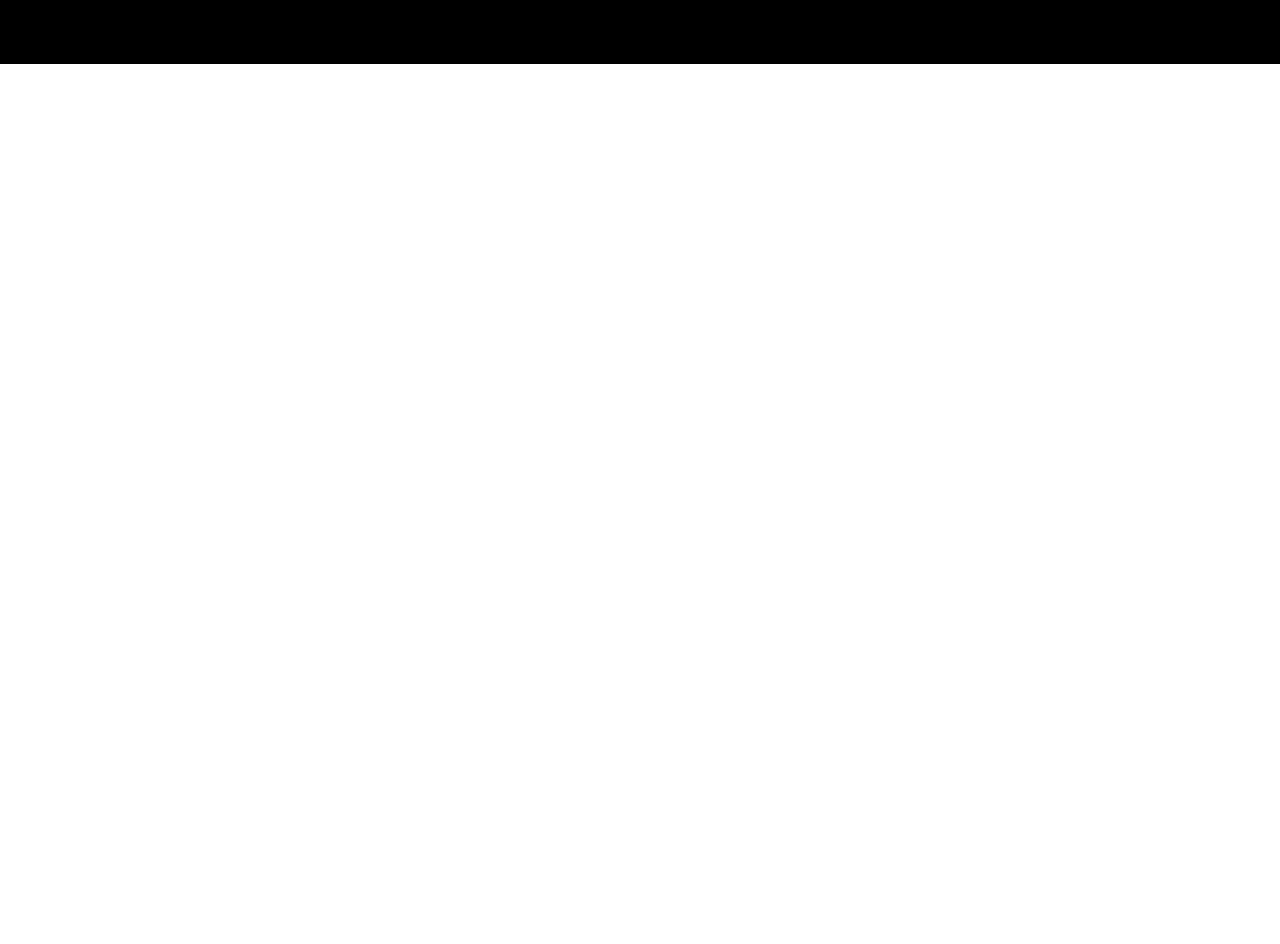
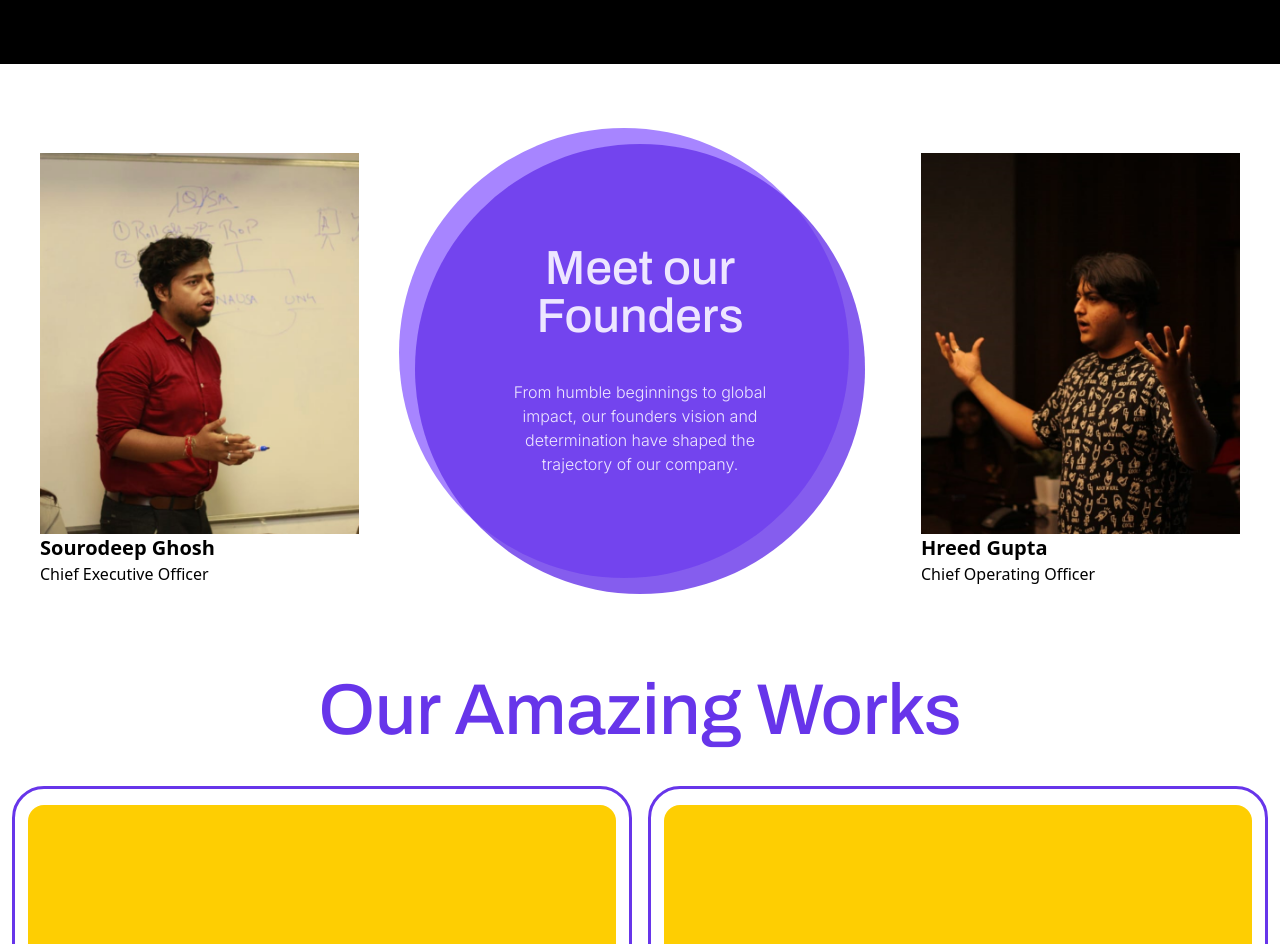
Before and after one commit to biswa-ganguly/re-design, a React (Vite) app: page / in a window 1280 px wide. Shown: the part 6720-7664 px from the top of the page. Before the commit the page ends 6784 px from the top, so only its background shows below. Built offline with nearby package versions, Linux system fonts and the light colour scheme.

Commit message:
Founders & Works Done

```diff
--- /dev/null
+++ b/src/components/AmazingCard.jsx
@@ -0,0 +1,26 @@
+const AmazingCard = ({ title, description, tags }) => {
+  return (
+    <div className="w-[550px] h-[500px] lg:w-[620px] lg:h-[560px] rounded-[32px] border-[3px] border-[#6735EA] flex flex-col gap-5 py-4 px-4 items-center">
+      <div className="w-[520px] h-[270px] lg:w-[588px] lg:h-[320px] bg-[#FECE02] rounded-[16px] transform transition-transform duration-500 hover:scale-95 hover:rotate-2 hover:translate-x-1 hover:translate-y-1"></div>
+
+      <div className="flex gap-3 w-full">
+        {tags?.map((arra, index) => (
+          <p
+            key={index}
+            className="w-fit rounded-[16px] bg-[#FECE02] py-[6px] px-[12px] font-medium"
+          >
+            {arra}
+          </p>
+        ))}
+      </div>
+      <div className="px-2">
+        <h1 className="font-archivo text-[32px]">{title}</h1>
+        <p className="font-inter text-[16px] font-normal leading-[160%] text-[#0d0d0d99]">
+          {description}
+        </p>
+      </div>
+    </div>
+  );
+};
+
+export default AmazingCard;
--- /dev/null
+++ b/src/pages/Home/AmazingWorks.jsx
@@ -0,0 +1,92 @@
+import AmazingCard from "../../components/AmazingCard";
+
+const AmazingWorks = () => {
+  const works = [
+    {
+      title: "Waaree Solar Americas",
+      description:
+        "Lorem ipsum dolor sit amet, consectetur adipiscing elit. Sed do eiusmod tempor incididunt ut labore et dolore magna aliqua. Ut enim ad minim veniam, quis nostrud exercitat",
+      tags: ["Web Design", "Web Development"],
+    },
+    {
+      title: "Universal Distribution LLC",
+      description:
+        "Lorem ipsum dolor sit amet, consectetur adipiscing elit. Sed do eiusmod tempor incididunt ut labore et dolore magna aliqua. Ut enim ad minim veniam, quis nostrud exercitat",
+      tags: ["Web Design", "Web Development"],
+    },
+    {
+      title: "Gulf Sea Real Estates LLC",
+      description:
+        "Lorem ipsum dolor sit amet, consectetur adipiscing elit. Sed do eiusmod tempor incididunt ut labore et dolore magna aliqua. Ut enim ad minim veniam, quis nostrud exercitat",
+      tags: ["Web Design", "Web Development"],
+    },
+    {
+      title: "Bangla Konnection",
+      description:
+        "Lorem ipsum dolor sit amet, consectetur adipiscing elit. Sed do eiusmod tempor incididunt ut labore et dolore magna aliqua. Ut enim ad minim veniam, quis nostrud exercitat",
+      tags: ["Web Design", "Web Development"],
+    },
+    {
+      title: "Synergy Tea",
+      description:
+        "Lorem ipsum dolor sit amet, consectetur adipiscing elit. Sed do eiusmod tempor incididunt ut labore et dolore magna aliqua. Ut enim ad minim veniam, quis nostrud exercitat",
+      tags: ["Web Design", "Web Development"],
+    },
+    {
+      title: "Fashionisn",
+      description:
+        "Lorem ipsum dolor sit amet, consectetur adipiscing elit. Sed do eiusmod tempor incididunt ut labore et dolore magna aliqua. Ut enim ad minim veniam, quis nostrud exercitat",
+      tags: ["Web Design", "Web Development"],
+    },
+    {
+      title: "Samshiti",
+      description:
+        "Lorem ipsum dolor sit amet, consectetur adipiscing elit. Sed do eiusmod tempor incididunt ut labore et dolore magna aliqua. Ut enim ad minim veniam, quis nostrud exercitat",
+      tags: ["Web Design", "Web Development"],
+    },
+    {
+      title: "The Learning Panda",
+      description:
+        "Lorem ipsum dolor sit amet, consectetur adipiscing elit. Sed do eiusmod tempor incididunt ut labore et dolore magna aliqua. Ut enim ad minim veniam, quis nostrud exercitat",
+      tags: ["Web Design", "Web Development"],
+    },
+    {
+      title: "Zumi",
+      description:
+        "Lorem ipsum dolor sit amet, consectetur adipiscing elit. Sed do eiusmod tempor incididunt ut labore et dolore magna aliqua. Ut enim ad minim veniam, quis nostrud exercitat",
+      tags: ["Branding", "Social Media"],
+    },
+    {
+      title: "Shree Yash Destinations",
+      description:
+        "Lorem ipsum dolor sit amet, consectetur adipiscing elit. Sed do eiusmod tempor incididunt ut labore et dolore magna aliqua. Ut enim ad minim veniam, quis nostrud exercitat",
+      tags: ["Web Design", "Web Development"],
+    },
+    {
+      title: "PCG",
+      description:
+        "Lorem ipsum dolor sit amet, consectetur adipiscing elit. Sed do eiusmod tempor incididunt ut labore et dolore magna aliqua. Ut enim ad minim veniam, quis nostrud exercitat",
+      tags: ["Web Design", "Web Development"],
+    },
+  ];
+  return (
+    <div className="flex flex-col gap-10 items-center justify-center my-10">
+      <h1 className="text-[#6735EA] text-center font-archivo text-5xl lg:text-7xl font-medium">
+        Our Amazing Works
+      </h1>
+      <div className="grid grid-cols-1 sm:grid-cols-2 gap-y-5">
+        {works.map((work, index) => (
+          <div key={index} className="px-2">
+            <AmazingCard
+              title={work.title}
+              description={work.description}
+              tags={work.tags}
+            />
+          </div>
+        ))}
+      </div>
+    </div>
+  );
+};
+
+export default AmazingWorks;
--- a/src/pages/Home/Founders.jsx
+++ b/src/pages/Home/Founders.jsx
@@ -1,9 +1,59 @@
-import React from 'react'
+function Founders() {
+  const founders = [
+    {
+      name: "Sourodeep Ghosh",
+      designation: "Chief Executive Officer",
+      description:
+        "My vision is as straightforward as it gets-to develop home run strategies and our team of data- crunching maniacs will make it happen. We're here to tell you that there is no such rulebook to success, and there exists more than one way to win. As far as what I perceive the brand to be, we're like a kaleidoscope of talent and creativity. We bring a clean slate entwined with a passionate approach to everything we do. We're here to build with you and that is what makes the difference.",
+      image: "/ceo.png",
+    },
+    {
+      name: "Hreed Gupta",
+      designation: "Chief Operating Officer",
+      description:
+        "My unorthodox self believes in the adage 'the most absurd of things click' and the ones called mad ideas are often the source of marketing success stories. I see The Agenc-E as a one-stop shop for businesses trying to establish a brand because a firm may exist but a brand needs to be developed. While every brand here aims for the spotlight, making flashy moves in the hopes to go viral, The Agenc-E isn't here vying for the mic, we want to be behind the scenes and see the real stars- our clients- win big.",
+      image: "/assets/coo.png",
+    },
+  ];
+  return (
+    <div className="flex flex-col sm:gap-14 items-center lg:flex-row justify-around my-20 px-10 relative">
+      <div>
+        <img
+          src="/ceo.png"
+          alt="Sourodeep Ghosh"
+          className="hover:scale-95 transition-all duration-300"
+        />
+        <h1 className="text-xl font-semibold">Sourodeep Ghosh</h1>
+        <p className="font-light">Chief Executive Officer</p>
+      </div>
 
-function Founders() {
-  return (
-    <div></div>
-  )
+      <div className="relative flex flex-col items-center justify-center">
+        <div className="relative">
+          <div className="bg-[#6735EA] size-[450px] rounded-full flex flex-col py-[100px] items-center gap-10 px-20 text-center text-white z-10 absolute opacity-80">
+            <h1 className="text-5xl font-medium font-archivo ">
+              Meet our <br />
+              Founders
+            </h1>
+            <p className="font-inter font-light">
+              From humble beginnings to global impact, our founders vision and
+              determination have shaped the trajectory of our company.
+            </p>
+          </div>
+          <div className="bg-[#A785FF] size-[450px] rounded-full z-0 -translate-x-4 -translate-y-4"></div>
+        </div>
+      </div>
+
+      <div>
+        <img
+          src="/coo.png"
+          alt="Hreed Gupta"
+          className="hover:scale-95 transition-all duration-300"
+        />
+        <h1 className="text-xl font-semibold">Hreed Gupta</h1>
+        <p className="font-light">Chief Operating Officer</p>
+      </div>
+    </div>
+  );
 }
 
-export default Founders
+export default Founders;
--- a/src/pages/Home/HomePage.jsx
+++ b/src/pages/Home/HomePage.jsx
@@ -7,6 +7,7 @@ import Founders from './Founders'
 import Faq from './Faq'
 import Navbar from '../../components/Navbar'
 import Separator from '../../components/Separator'
+import AmazingWorks from './AmazingWorks'
 
 function HomePage() {
   return (
@@ -20,6 +21,7 @@ function HomePage() {
         <Create/>
         <WhyUs/>
         <Founders/>
+        <AmazingWorks/>
         <Faq/>
     </div>
   )
```
Also changed, not shown: public/ceo.png (added), public/coo.png (added).
